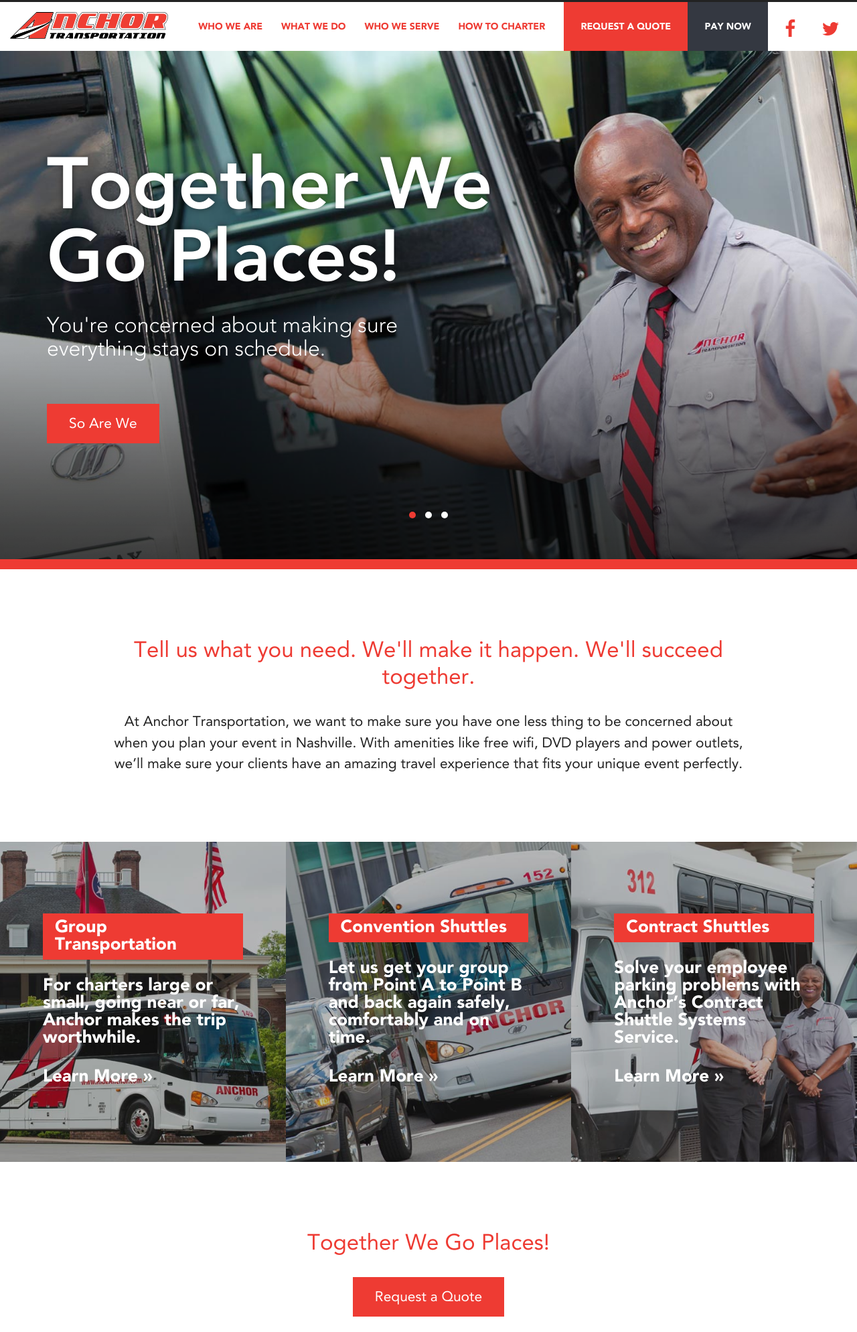
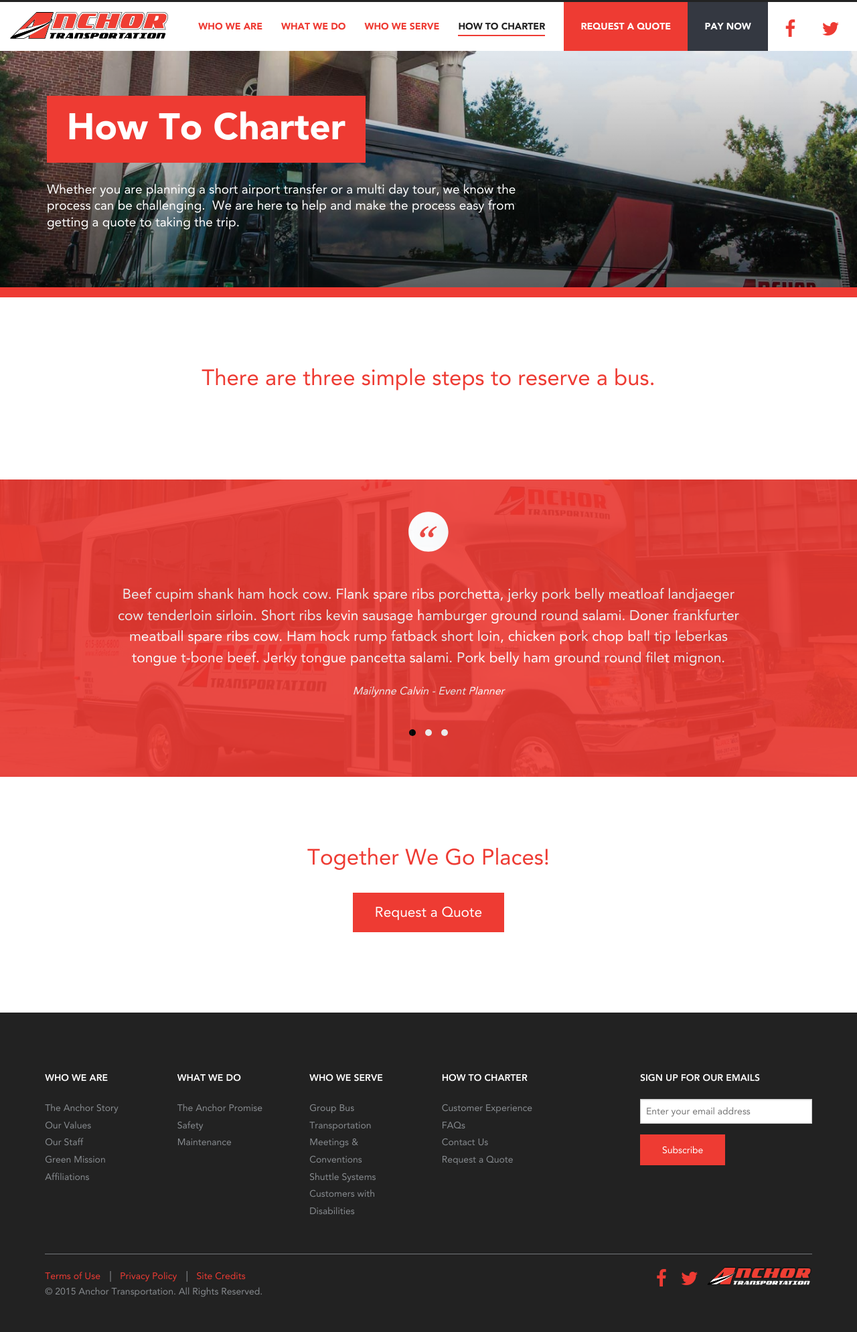
Before and after one commit to brandaid/anchor-transportation, a plain HTML site: page how-to-charter.html in a window 1280 px wide. Shown: the part 43-2032 px from the top of the page at 67% size. Drawn offline with nearby package versions, Linux system fonts and the light colour scheme.

Commit message:
Tidy'ed up the Javascript & other updates

```diff
--- a/css/app.css
+++ b/css/app.css
@@ -151,7 +151,7 @@
     font-style: normal;
     color: #ffffff;
     background-color: #ee3b33;
-    padding: 4%;
+    padding: 3% 4%;
     margin-bottom: .5em;
     position: relative;
 }
@@ -398,7 +398,7 @@
         -webkit-transition: all 0.25s ease-in-out;-moz-transition: all 0.25s ease-in-out;-ms-transition: all 0.25s ease-in-out;-o-transition: all 0.25s ease-in-out;transition: all 0.25s ease-in-out;
 	}
 	ul.off-canvas-list li a:hover,
-	ul.off-canvas-list li a.current {background: none; border-bottom: 2px solid #ee3b33;}
+	ul.off-canvas-list li a.current {color: #222222; background: none; border-bottom: 2px solid #ee3b33;}
 	ul.off-canvas-list li a.none {background: none; border-bottom: 0;}
 	ul.off-canvas-list li.quote-btn a {color: #ffffff; background: #ee3b33; margin: 0 0 0 1em; padding: 1.8em; border: none;}
     ul.off-canvas-list li.quote-btn a:hover {color: #222222; background: #e3e5e4;}
--- a/index.html
+++ b/how-to-charter.html
@@ -3,7 +3,7 @@
   <head>
     <meta charset="utf-8" />
 
-    <title>Bus Rentals, Group Charters, Motorcoach Transportation | Anchor Transportation</title>
+    <title>How To Charter | Anchor Transportation</title>
     <meta name="description" content="Anchor Transportation">
     <meta name="author" content="www.brandaiddesignco.com">
     <meta name="robots" content="all">
@@ -63,7 +63,7 @@
                     <li><a href="/who-we-are.html">Who We Are</a></li>
                     <li><a href="/what-we-do.html">What We Do</a></li>
                     <li><a href="/who-we-serve/">Who We Serve</a></li>
-                    <li><a href="/how-to-charter.html">How To Charter</a></li>
+                    <li><a class="current" href="/how-to-charter.html">How To Charter</a></li>
                     <li class="quote-btn"><a href="#">Request a Quote</a></li>
                     <li class="pay-btn"><a href="#">Pay Now</a></li>
                     <li class="social"><a href="https://www.facebook.com/anchortransportation" target="_blank"><span class="fa fa-facebook fa-2x"></span></a><a class="social-last" href="https://twitter.com/anchorbus" target="_blank"><span class="fa fa-twitter fa-2x"></span></a></li>
@@ -72,111 +72,25 @@
         </div><!-- /.hybrid-bar -->
 
 
-    <!-- HERO HOME-->
-    <section class="hero-home">
-        <div class="hero-pager">
-            <ul class="hero-slider">
-                <li style="background-image: url('img/home/hero-home-gradient.png'), url('img/home/hero-home-1.jpg');">
-                    <div class="row hero-info-pad">
-                        <div class="small-12 columns small-only-text-center medium-8 large-8">
-                            <div class="hero-headline animated fadeInRight">Together We Go Places!</div>
-                            <div class="row">
-                                <div class="medium 8 large-9 columns">
-                                    <div class="hero-text animated fadeInRight">You're concerned about making sure everything stays on schedule.</div>
-                                </div><!-- /.col -->
-                            </div><!-- /.row -->
-                            <a href="#" class="button btn-1 animated fadeInRight">So Are We</a>
-                        </div><!-- /.col -->
-                    </div><! -- /.row -->
-                </li><!-- /.slide -->
-                <li style="background-image: url('img/home/hero-home-gradient.png'), url('img/home/hero-home-2.jpg');">
-                    <div class="row hero-info-pad">
-                        <div class="small-12 columns small-only-text-center medium-8 large-8">
-                            <div class="hero-headline animated fadeInRight">Lorem Ipsum Dolor Sequiter</div>
-                            <div class="row">
-                                <div class="medium 8 large-9 columns">
-                                    <div class="hero-text animated fadeInRight">You're concerned about making sure everything stays on schedule.</div>
-                                </div><!-- /.col -->
-                            </div><!-- /.row -->
-                            <a href="#" class="button btn-1 animated fadeInRight">So Are We</a>
-                        </div><!-- /.col -->
-                    </div><! -- /.row -->
-                </li><!-- /.slide -->
-                <li style="background-image: url('img/home/hero-home-gradient.png'), url('img/home/hero-home-1.jpg');">
-                    <div class="row hero-info-pad">
-                        <div class="small-12 columns small-only-text-center medium-8 large-8">
-                            <div class="hero-headline animated fadeInRight">Headline Text is Great Here</div>
-                            <div class="row">
-                                <div class="medium 8 large-9 columns">
-                                    <div class="hero-text animated fadeInRight">You're concerned about making sure everything stays on schedule.</div>
-                                </div><!-- /.col -->
-                            </div><!-- /.row -->
-                            <a href="#" class="button btn-1 animated fadeInRight">So Are We</a>
-                        </div><!-- /.col -->
-                    </div><! -- /.row -->
-                </li><!-- /.slide -->
-            </ul><!-- /.bxslider -->
-        </div><!-- controls pager dots -->
-    </section><!-- /.hero -->
+    <!-- HERO INTERIOR -->
+    <section class="hero-interior" style="background-image: url('img/global/hero-interior-gradient.png'), url('img/how-to-charter/hero-interior.jpg');">
+        <div class="row hero-interior-info-pad">
+            <div class="small-12 small-only-text-center medium-8 large-8 columns">
+                <h1>How To Charter</h1>
+                <p>Whether you are planning a short airport transfer or a multi day tour, we know the process can be challenging.  We are here to help and make the process easy from getting a quote to taking the trip.</p>
+            </div><!-- /.col -->
+        </div><!-- /.row -->
+    </section><!-- /.hero-interior -->
 
 
     <!-- MAIN INTRO -->
-    <section class="main">
+    <section class="main" id="anchor-story">
         <div class="row xtra-full-top xtra-full-btm">
             <div class="small-12 medium-offset-1 medium-10 medium-offset-1 columns text-center">
-                <div class="main-headline">Tell us what you need. We'll make it happen. We'll succeed together.</div>
-                <div class="main-text">At Anchor Transportation, we want to make sure you have one less thing to be concerned about when you plan your event in Nashville. With amenities like free wifi, DVD players and power outlets, we’ll make sure your clients have an amazing travel experience that fits your unique event perfectly.</div>
+                <div class="main-headline">There are three simple steps to reserve a bus.</div>
             </div>
         </div><!-- /.row -->
-    </section><!-- /.main -->
-
-
-    <!-- CUSTOMER PROFILE BLOCKS -->
-    <section class="blocks xtra-full-top">
-        <div class="row collapse" data-equalizer>
-            <div class="medium-4 columns" data-equalizer-watch>
-                <div class="blocks-col" style="background-image: url('img/home/customer-profiles-group-transportation.jpg')">
-                    <div class="blocks-overlay"></div>
-                    <div class="blocks-body">
-                        <div class="blocks-headline"><a href="/who-we-serve/group-bus-transportation.html">Group Transportation</a></div>
-                        <div class="blocks-text">For charters large or small, going near or far, Anchor makes the trip worthwhile.</div>
-                        <a class="blocks-text-link" href="/who-we-serve/group-bus-transportation.html">Learn More &raquo;</a>
-                    </div>
-                </div>
-            </div><!-- /.col -->
-            <div class="medium-4 columns" data-equalizer-watch>
-                <div class="blocks-col" style="background-image: url('img/home/customer-profiles-convention-shuttles.jpg')">
-                    <div class="blocks-overlay"></div>
-                    <div class="blocks-body">
-                        <div class="blocks-headline"><a href="/who-we-serve/meetings-and-conventions.html">Convention Shuttles</a></div>
-                        <div class="blocks-text">Let us get your group from Point A to Point B and back again safely, comfortably and on time.</div>
-                        <a class="blocks-text-link" href="/who-we-serve/meetings-and-conventions.html">Learn More &raquo;</a>
-                    </div>
-                </div>
-            </div><!-- /.col -->
-            <div class="medium-4 columns end" data-equalizer-watch>
-                <div class="blocks-col" style="background-image: url('img/home/customer-profiles-contract-shuttles.jpg')">
-                    <div class="blocks-overlay"></div>
-                    <div class="blocks-body">
-                        <div class="blocks-headline"><a href="/who-we-serve/shuttle-systems.html">Contract Shuttles</a></div>
-                        <div class="blocks-text">Solve your employee parking problems with Anchor’s Contract Shuttle Systems Service.</div>
-                        <a class="blocks-text-link" href="/who-we-serve/shuttle-systems.html">Learn More &raquo;</a>
-                    </div>
-                </div>
-            </div><!-- /.col -->
-        </div><!-- /.row -->
-    </section>
-
-
-    <!-- MAIN CTA -->
-    <section class="main">
-        <div class="row xtra-full-top xtra-full-btm">
-            <div class="small-12 medium-offset-1 medium-10 medium-offset-1 columns text-center">
-                <div class="main-headline">Together We Go Places!</div>
-                <a href="#" class="button">Request a Quote</a>
-            </div>
-        </div><!-- /.row -->
-    </section><!-- /.main -->
+    </section><!-- /#anchor-story -->
 
 
     <!-- TESTIMONIAL QUOTE -->
@@ -217,6 +131,17 @@
     </section><!-- /.quote -->
 
 
+    <!-- MAIN CTA -->
+    <section class="main">
+        <div class="row xtra-full-top xtra-full-btm">
+            <div class="small-12 medium-offset-1 medium-10 medium-offset-1 columns text-center">
+                <div class="main-headline">Together We Go Places!</div>
+                <a href="#" class="button">Request a Quote</a>
+            </div>
+        </div><!-- /.row -->
+    </section><!-- /.main -->
+
+
     <section class="footer">
         <div class="row" data-equalizer>
             <div class="hide-for-small-only medium-3 large-2 columns" data-equalizer-watch>
@@ -249,8 +174,8 @@
             <div class="hide-for-small-only medium-3 large-2 columns" data-equalizer-watch>
                 <div class="footer-headline"><a href="/how-to-charter.html">How To Charter</a></div>
                 <ul class="footer-menu">
-                    <li><a href="/how-to-charter.html#customer-experience">FAQs</a></li>
-                    <li><a href="/how-to-charter.html#faqs">Customer Experience</a></li>
+                    <li><a href="/how-to-charter.html#customer-experience">Customer Experience</a></li>
+                    <li><a href="/how-to-charter.html#faqs">FAQs</a></li>
                     <li><a href="/contact-us.html">Contact Us</a></li>
                     <li><a href="/request-a-quote.html">Request a Quote</a></li>
                 </ul>
@@ -276,7 +201,7 @@
                     <div class="half-btm small-12 columns">© 2015 Anchor Transportation. All Rights Reserved.</div>
                 </div><!-- /.row .row -->
             </div><!-- /.col -->
-            <div class="small-only-text-center small-12 large-offset-4 large-3 columns">
+            <div class="small-only-text-center small-12 arge-offset-4 large-3 columns">
                 <ul class="large-text-right">
                     <li class="social"><a href="https://www.facebook.com/anchortransportation" target="_blank"><span class="fa fa-facebook fa-2x"></span></a><a class="social-last" href="https://twitter.com/anchorbus" target="_blank"><span class="fa fa-twitter fa-2x"></span></a></li>
                     <li><a href="/"><img class="logo-footer" src="img/global/logo-white.svg" onerror="this.onerror=null; this.src='img/global/logo-white.png'" alt="Anchor Transportation" /></a></li>
@@ -284,6 +209,7 @@
             </div><!-- /.col -->
         </div><!-- /.row -->
     </section><!-- / .footer -->
+
 
 
     <!-- EMAIL SIGN-UP MODAL -->
@@ -317,6 +243,7 @@
     <script src="js/vendor/jquery.js"></script>
     <script src="js/foundation.min.js"></script>
     <script src="js/foundation/foundation.equalizer.js"></script>
+    <!--<script src="js/foundation/foundation.tab.js"></script>-->
     <!-- custom styles here -->
     <script src="js/vendor/application.js"></script>
     <script src="js/vendor/bxslider/jquery.bxslider.min.js"></script>
```
Also changed, not shown: js/vendor/application.js (+11 -16 lines), who-we-are.html (+3 -3 lines), img/how-to-charter/hero-interior.jpg (added).
